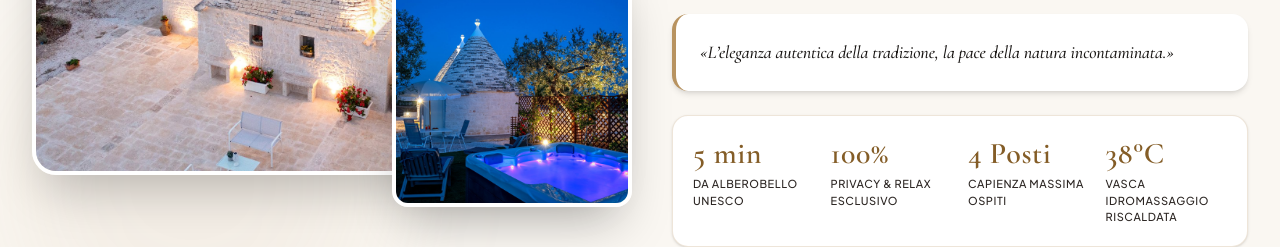
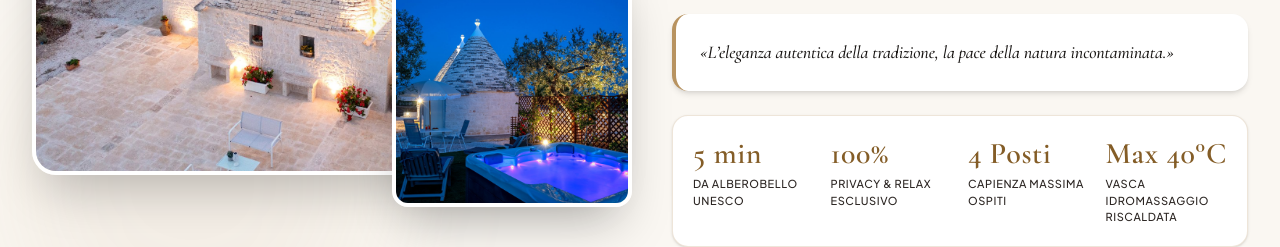
Before and after one commit to MrGeniale/noce-di-pietra-luxury-trulli, a React (Vite) app: page / in a window 1280 px wide. Shown: the part 1980-2227 px from the top of the page. Built offline with nearby package versions, Linux system fonts and the light colour scheme.

Commit message:
Aggiornata temperatura vasca a Max 40°C

```diff
--- a/src/data/content.ts
+++ b/src/data/content.ts
@@ -170,7 +170,7 @@ export const content: { it: ContentData; en: ContentData } = {
         { value: '5 min', label: 'Da Alberobello UNESCO' },
         { value: '100%', label: 'Privacy & Relax Esclusivo' },
         { value: '4 Posti', label: 'Capienza Massima Ospiti' },
-        { value: '38°C', label: 'Vasca Idromassaggio Riscaldata' },
+        { value: 'Max 40°C', label: 'Vasca Idromassaggio Riscaldata' },
       ],
     },
     spaces: {
@@ -390,7 +390,7 @@ export const content: { it: ContentData; en: ContentData } = {
         { value: '5 min', label: 'From Alberobello UNESCO' },
         { value: '100%', label: 'Exclusive Privacy' },
         { value: '4 Guests', label: 'Maximum Capacity' },
-        { value: '38°C', label: 'Heated Hydromassage Tub' },
+        { value: 'Max 40°C', label: 'Heated Hydromassage Tub' },
       ],
     },
     spaces: {
```
